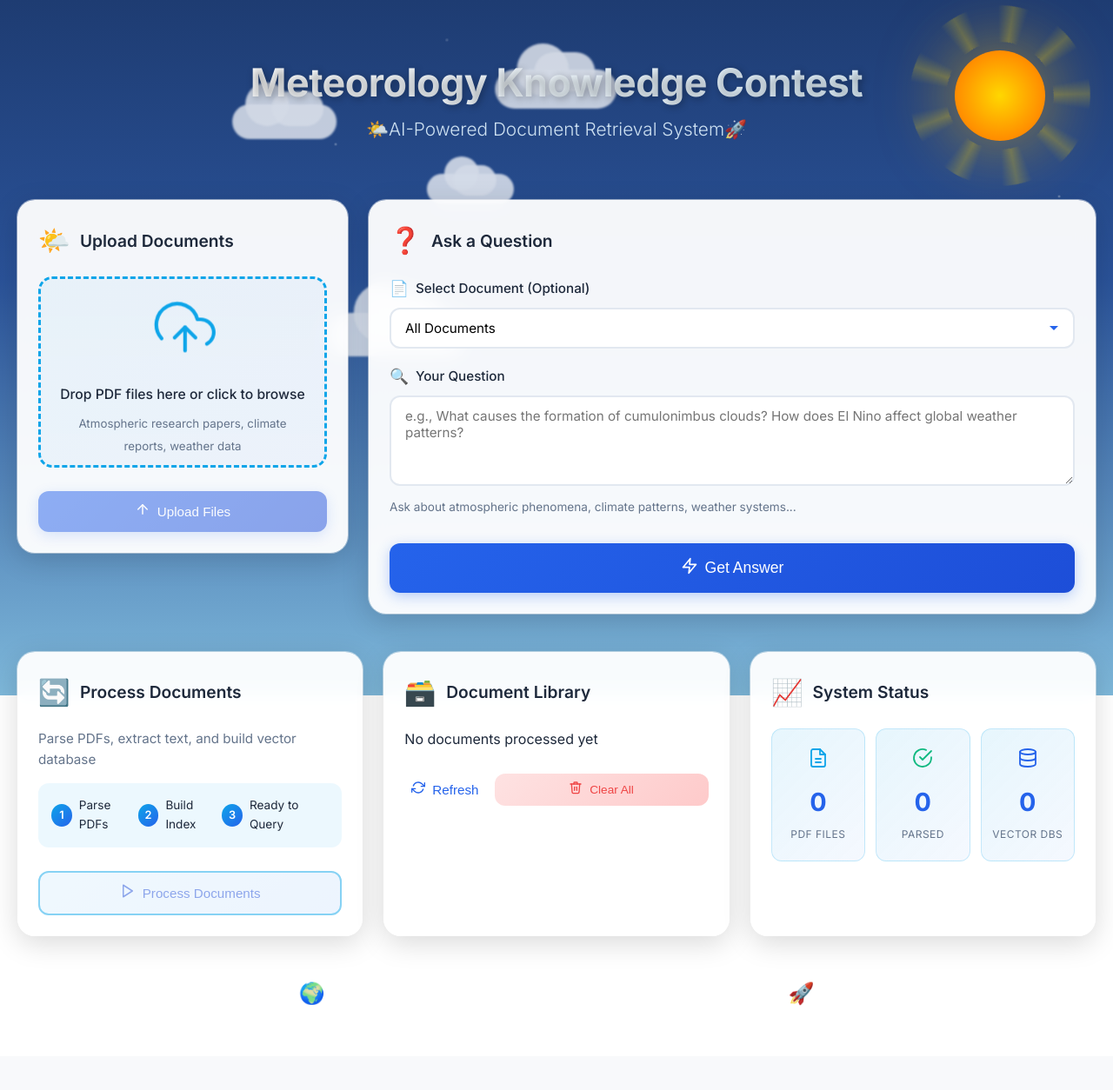
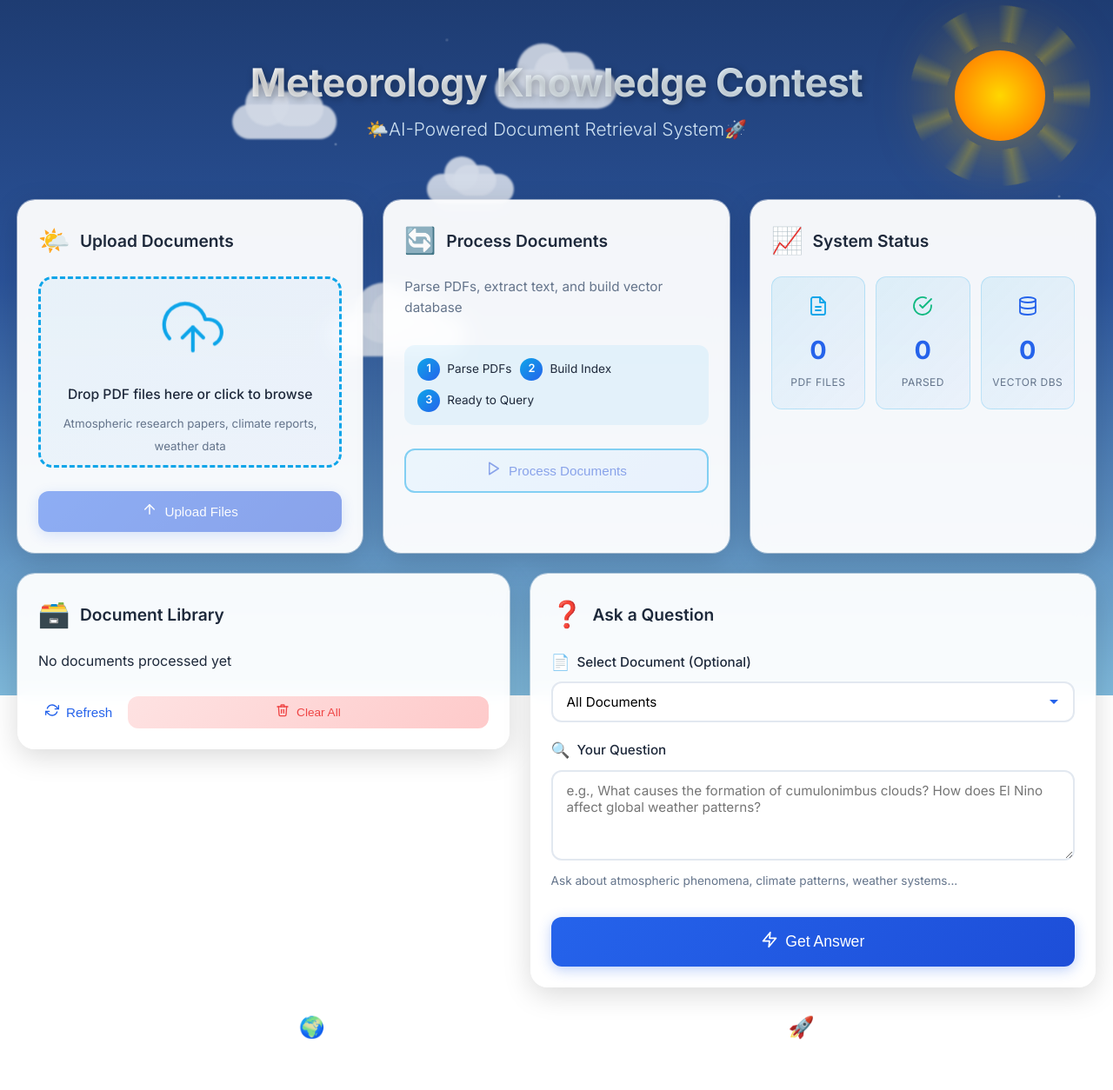
Before and after one commit to chenj695/adaptive-rag-system, a Flask app: page / in a window 1280 px wide. Shown: the whole page at 87% size. Before the commit the page ends 1157 px from the top, so only its background shows below. Run offline with Flask 3, Linux system fonts and the light colour scheme; data that the repository does not hold is empty; some libraries are stand-ins or nearby versions.

Commit message:
update webui

```diff
--- a/web/static/style.css
+++ b/web/static/style.css
@@ -379,33 +379,81 @@ header {
 }
 
 /* ============================================
-   Main Content Grid
+   Dashboard layout (row 1: upload | process | status;
+   row 2: library | query)
    ============================================ */
 
-.main-content {
+.dashboard-row {
     display: grid;
-    grid-template-columns: 380px 1fr;
     gap: 24px;
+}
+
+.dashboard-row-top {
+    grid-template-columns: repeat(3, minmax(0, 1fr));
     margin-top: 20px;
+    align-items: stretch;
+}
+
+.dashboard-row-top .card {
+    margin-bottom: 0;
+    display: flex;
+    flex-direction: column;
+    min-height: 0;
+}
+
+.dashboard-row-top .upload-card .file-list {
+    max-height: 160px;
+    overflow-y: auto;
+    flex: 1 1 auto;
+    min-height: 0;
+}
+
+.dashboard-row-top .upload-card .btn {
+    margin-top: auto;
+}
+
+.dashboard-row-top .process-steps {
+    flex-wrap: wrap;
+    gap: 10px;
+    justify-content: flex-start;
+}
+
+.dashboard-row-main {
+    grid-template-columns: minmax(280px, 1fr) minmax(0, 1.15fr);
+    margin-top: 24px;
+    align-items: start;
+}
+
+.dashboard-col-query {
+    display: flex;
+    flex-direction: column;
+    gap: 24px;
+    min-width: 0;
+}
+
+.dashboard-col-query .card {
+    margin-bottom: 0;
+}
+
+.dashboard-col-library .documents-card {
+    margin-bottom: 0;
+}
+
+.dashboard-col-library .document-list {
+    max-height: min(420px, 55vh);
 }
 
 @media (max-width: 1024px) {
-    .main-content {
+    .dashboard-row-top {
         grid-template-columns: 1fr;
     }
-}
 
-/* Bottom Row Layout */
-.bottom-row {
-    display: grid;
-    grid-template-columns: repeat(3, 1fr);
-    gap: 24px;
-    margin-top: 24px;
-}
+    .dashboard-row-main {
+        grid-template-columns: 1fr;
+    }
 
-@media (max-width: 1024px) {
-    .bottom-row {
-        grid-template-columns: 1fr;
+    .dashboard-row-top .upload-card .file-list {
+        max-height: 200px;
     }
 }
 
--- a/web/templates/index.html
+++ b/web/templates/index.html
@@ -36,9 +36,8 @@
 
         </header>
 
-        <div class="main-content">
-            <!-- Left Panel: Upload -->
-            <div class="left-panel">
+        <!-- Row 1: Upload | Process | System status -->
+        <div class="dashboard-row dashboard-row-top">
             <div class="card upload-card">
                 <div class="card-header">
                     <span class="card-icon">🌤️</span>
@@ -69,10 +68,120 @@
                     Upload Files
                 </button>
             </div>
+
+            <div class="card process-card">
+                <div class="card-header">
+                    <span class="card-icon">🔄</span>
+                    <h2>Process Documents</h2>
+                </div>
+                <p class="card-desc">Parse PDFs, extract text, and build vector database</p>
+                <div class="process-steps">
+                    <div class="step"><span class="step-num">1</span> Parse PDFs</div>
+                    <div class="step"><span class="step-num">2</span> Build Index</div>
+                    <div class="step"><span class="step-num">3</span> Ready to Query</div>
+                </div>
+                <button class="btn btn-secondary" id="processBtn" disabled>
+                    <span class="spinner hidden" id="processSpinner"></span>
+                    <span class="btn-icon">
+                        <svg xmlns="http://www.w3.org/2000/svg" width="18" height="18" viewBox="0 0 24 24" fill="none" stroke="currentColor" stroke-width="2" stroke-linecap="round" stroke-linejoin="round">
+                            <polygon points="5 3 19 12 5 21 5 3"/>
+                        </svg>
+                    </span>
+                    Process Documents
+                </button>
+                <div class="progress-bar hidden" id="progressBar">
+                    <div class="progress-fill" id="progressFill"></div>
+                </div>
             </div>
 
-            <!-- Right Panel: Query Interface -->
-            <div class="right-panel">
+            <div class="card stats-card">
+                <div class="card-header">
+                    <span class="card-icon">📈</span>
+                    <h2>System Status</h2>
+                </div>
+                <div class="stats-grid">
+                    <div class="stat">
+                        <span class="stat-icon">
+                            <svg xmlns="http://www.w3.org/2000/svg" width="24" height="24" viewBox="0 0 24 24" fill="none" stroke="#0ea5e9" stroke-width="1.8" stroke-linecap="round" stroke-linejoin="round">
+                                <path d="M14 2H6a2 2 0 0 0-2 2v16a2 2 0 0 0 2 2h12a2 2 0 0 0 2-2V8z"/>
+                                <polyline points="14 2 14 8 20 8"/>
+                                <line x1="9" y1="13" x2="15" y2="13"/>
+                                <line x1="9" y1="17" x2="15" y2="17"/>
+                            </svg>
+                        </span>
+                        <span class="stat-value" id="statPdfs">0</span>
+                        <span class="stat-label">PDF Files</span>
+                    </div>
+                    <div class="stat">
+                        <span class="stat-icon">
+                            <svg xmlns="http://www.w3.org/2000/svg" width="24" height="24" viewBox="0 0 24 24" fill="none" stroke="#10b981" stroke-width="1.8" stroke-linecap="round" stroke-linejoin="round">
+                                <path d="M22 11.08V12a10 10 0 1 1-5.93-9.14"/>
+                                <polyline points="22 4 12 14.01 9 11.01"/>
+                            </svg>
+                        </span>
+                        <span class="stat-value" id="statParsed">0</span>
+                        <span class="stat-label">Parsed</span>
+                    </div>
+                    <div class="stat">
+                        <span class="stat-icon">
+                            <svg xmlns="http://www.w3.org/2000/svg" width="24" height="24" viewBox="0 0 24 24" fill="none" stroke="#2563eb" stroke-width="1.8" stroke-linecap="round" stroke-linejoin="round">
+                                <ellipse cx="12" cy="5" rx="9" ry="3"/>
+                                <path d="M21 12c0 1.66-4 3-9 3s-9-1.34-9-3"/>
+                                <path d="M3 5v14c0 1.66 4 3 9 3s9-1.34 9-3V5"/>
+                            </svg>
+                        </span>
+                        <span class="stat-value" id="statVectors">0</span>
+                        <span class="stat-label">Vector DBs</span>
+                    </div>
+                </div>
+            </div>
+        </div>
+
+        <!-- Row 2: Document library | Ask a question (+ answer) -->
+        <div class="dashboard-row dashboard-row-main">
+            <div class="dashboard-col dashboard-col-library">
+                <div class="card documents-card">
+                    <div class="card-header">
+                        <span class="card-icon">🗃️</span>
+                        <h2>Document Library</h2>
+                    </div>
+                    <div class="document-list" id="documentList">
+                        <div class="empty-state">
+                            <span class="empty-icon">
+                                📁
+                            </span>
+                            <p>No documents processed yet</p>
+                            <small>Upload atmospheric science papers to begin</small>
+                        </div>
+                    </div>
+                    <div class="card-actions">
+                        <button class="btn btn-text" id="refreshDocs">
+                            <span class="btn-icon">
+                                <svg xmlns="http://www.w3.org/2000/svg" width="16" height="16" viewBox="0 0 24 24" fill="none" stroke="currentColor" stroke-width="2" stroke-linecap="round" stroke-linejoin="round">
+                                    <polyline points="23 4 23 10 17 10"/>
+                                    <polyline points="1 20 1 14 7 14"/>
+                                    <path d="M3.51 9a9 9 0 0 1 14.85-3.36L23 10M1 14l4.64 4.36A9 9 0 0 0 20.49 15"/>
+                                </svg>
+                            </span>
+                            Refresh
+                        </button>
+                        <button class="btn btn-danger btn-small" id="clearBtn">
+                            <span class="btn-icon">
+                                <svg xmlns="http://www.w3.org/2000/svg" width="16" height="16" viewBox="0 0 24 24" fill="none" stroke="currentColor" stroke-width="2" stroke-linecap="round" stroke-linejoin="round">
+                                    <polyline points="3 6 5 6 21 6"/>
+                                    <path d="M19 6l-1 14a2 2 0 0 1-2 2H8a2 2 0 0 1-2-2L5 6"/>
+                                    <path d="M10 11v6"/>
+                                    <path d="M14 11v6"/>
+                                    <path d="M9 6V4a1 1 0 0 1 1-1h4a1 1 0 0 1 1 1v2"/>
+                                </svg>
+                            </span>
+                            Clear All
+                        </button>
+                    </div>
+                </div>
+            </div>
+
+            <div class="dashboard-col dashboard-col-query">
                 <div class="card query-card">
                     <div class="card-header">
                         <span class="card-icon">❓</span>
@@ -187,116 +296,6 @@
             </div>
         </div>
 
-        <!-- Bottom Row -->
-        <div class="bottom-row">
-            <div class="card process-card">
-                <div class="card-header">
-                    <span class="card-icon">🔄</span>
-                    <h2>Process Documents</h2>
-                </div>
-                <p class="card-desc">Parse PDFs, extract text, and build vector database</p>
-                <div class="process-steps">
-                    <div class="step"><span class="step-num">1</span> Parse PDFs</div>
-                    <div class="step"><span class="step-num">2</span> Build Index</div>
-                    <div class="step"><span class="step-num">3</span> Ready to Query</div>
-                </div>
-                <button class="btn btn-secondary" id="processBtn" disabled>
-                    <span class="spinner hidden" id="processSpinner"></span>
-                    <span class="btn-icon">
-                        <svg xmlns="http://www.w3.org/2000/svg" width="18" height="18" viewBox="0 0 24 24" fill="none" stroke="currentColor" stroke-width="2" stroke-linecap="round" stroke-linejoin="round">
-                            <polygon points="5 3 19 12 5 21 5 3"/>
-                        </svg>
-                    </span>
-                    Process Documents
-                </button>
-                <div class="progress-bar hidden" id="progressBar">
-                    <div class="progress-fill" id="progressFill"></div>
-                </div>
-            </div>
-
-            <div class="card documents-card">
-                <div class="card-header">
-                    <span class="card-icon">🗃️</span>
-                    <h2>Document Library</h2>
-                </div>
-                <div class="document-list" id="documentList">
-                    <div class="empty-state">
-                        <span class="empty-icon">
-                            📁
-                        </span>
-                        <p>No documents processed yet</p>
-                        <small>Upload atmospheric science papers to begin</small>
-                    </div>
-                </div>
-                <div class="card-actions">
-                    <button class="btn btn-text" id="refreshDocs">
-                        <span class="btn-icon">
-                            <svg xmlns="http://www.w3.org/2000/svg" width="16" height="16" viewBox="0 0 24 24" fill="none" stroke="currentColor" stroke-width="2" stroke-linecap="round" stroke-linejoin="round">
-                                <polyline points="23 4 23 10 17 10"/>
-                                <polyline points="1 20 1 14 7 14"/>
-                                <path d="M3.51 9a9 9 0 0 1 14.85-3.36L23 10M1 14l4.64 4.36A9 9 0 0 0 20.49 15"/>
-                            </svg>
-                        </span>
-                        Refresh
-                    </button>
-                    <button class="btn btn-danger btn-small" id="clearBtn">
-                        <span class="btn-icon">
-                            <svg xmlns="http://www.w3.org/2000/svg" width="16" height="16" viewBox="0 0 24 24" fill="none" stroke="currentColor" stroke-width="2" stroke-linecap="round" stroke-linejoin="round">
-                                <polyline points="3 6 5 6 21 6"/>
-                                <path d="M19 6l-1 14a2 2 0 0 1-2 2H8a2 2 0 0 1-2-2L5 6"/>
-                                <path d="M10 11v6"/>
-                                <path d="M14 11v6"/>
-                                <path d="M9 6V4a1 1 0 0 1 1-1h4a1 1 0 0 1 1 1v2"/>
-                            </svg>
-                        </span>
-                        Clear All
-                    </button>
-                </div>
-            </div>
-
-            <div class="card stats-card">
-                <div class="card-header">
-                    <span class="card-icon">📈</span>
-                    <h2>System Status</h2>
-                </div>
-                <div class="stats-grid">
-                    <div class="stat">
-                        <span class="stat-icon">
-                            <svg xmlns="http://www.w3.org/2000/svg" width="24" height="24" viewBox="0 0 24 24" fill="none" stroke="#0ea5e9" stroke-width="1.8" stroke-linecap="round" stroke-linejoin="round">
-                                <path d="M14 2H6a2 2 0 0 0-2 2v16a2 2 0 0 0 2 2h12a2 2 0 0 0 2-2V8z"/>
-                                <polyline points="14 2 14 8 20 8"/>
-                                <line x1="9" y1="13" x2="15" y2="13"/>
-                                <line x1="9" y1="17" x2="15" y2="17"/>
-                            </svg>
-                        </span>
-                        <span class="stat-value" id="statPdfs">0</span>
-                        <span class="stat-label">PDF Files</span>
-                    </div>
-                    <div class="stat">
-                        <span class="stat-icon">
-                            <svg xmlns="http://www.w3.org/2000/svg" width="24" height="24" viewBox="0 0 24 24" fill="none" stroke="#10b981" stroke-width="1.8" stroke-linecap="round" stroke-linejoin="round">
-                                <path d="M22 11.08V12a10 10 0 1 1-5.93-9.14"/>
-                                <polyline points="22 4 12 14.01 9 11.01"/>
-                            </svg>
-                        </span>
-                        <span class="stat-value" id="statParsed">0</span>
-                        <span class="stat-label">Parsed</span>
-                    </div>
-                    <div class="stat">
-                        <span class="stat-icon">
-                            <svg xmlns="http://www.w3.org/2000/svg" width="24" height="24" viewBox="0 0 24 24" fill="none" stroke="#2563eb" stroke-width="1.8" stroke-linecap="round" stroke-linejoin="round">
-                                <ellipse cx="12" cy="5" rx="9" ry="3"/>
-                                <path d="M21 12c0 1.66-4 3-9 3s-9-1.34-9-3"/>
-                                <path d="M3 5v14c0 1.66 4 3 9 3s9-1.34 9-3V5"/>
-                            </svg>
-                        </span>
-                        <span class="stat-value" id="statVectors">0</span>
-                        <span class="stat-label">Vector DBs</span>
-                    </div>
-                </div>
-            </div>
-        </div>
-
         <footer>
             <div class="footer-content">
                 <span class="footer-icon">🌍</span>
```
Lines whose indentation alone changed are shown as unchanged.
